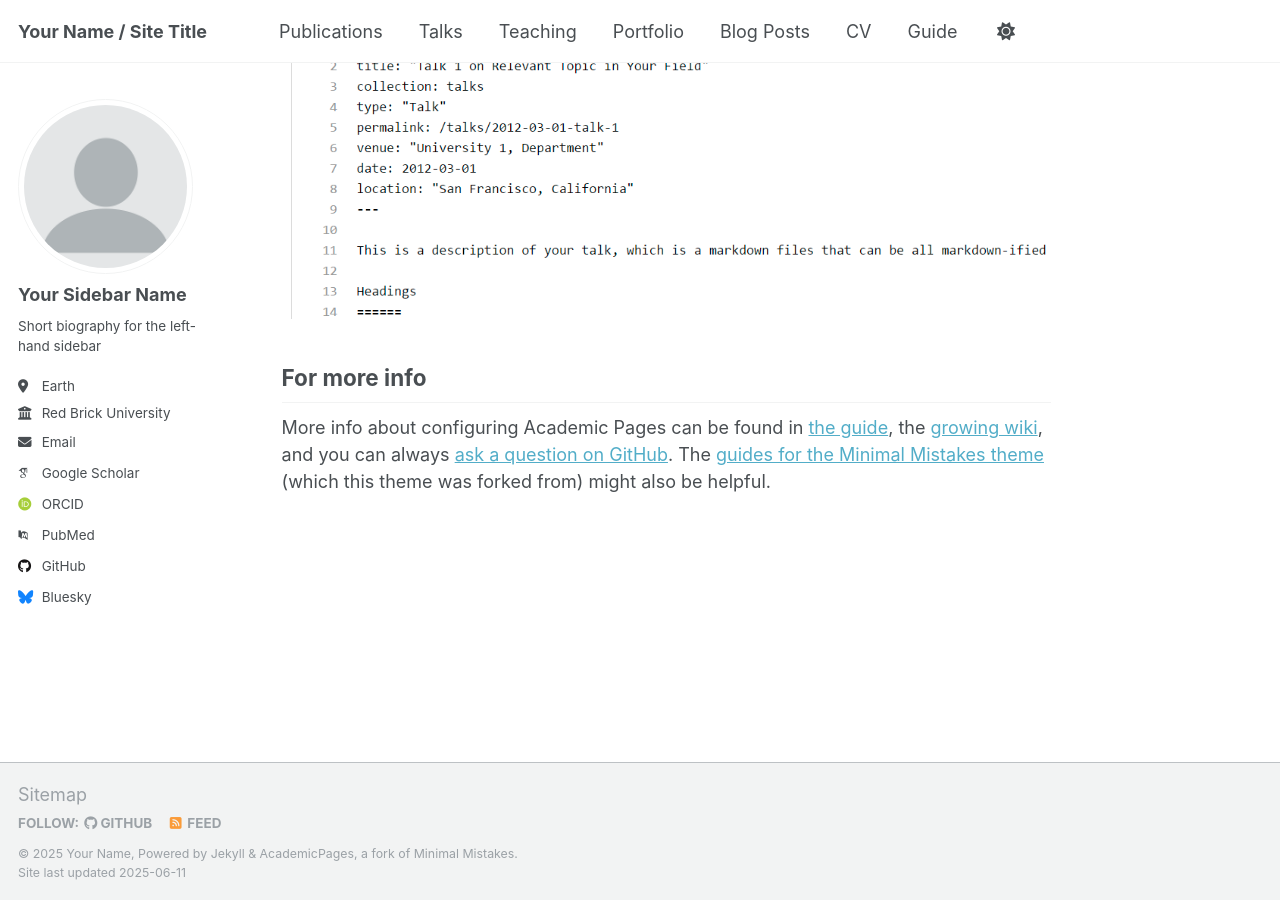
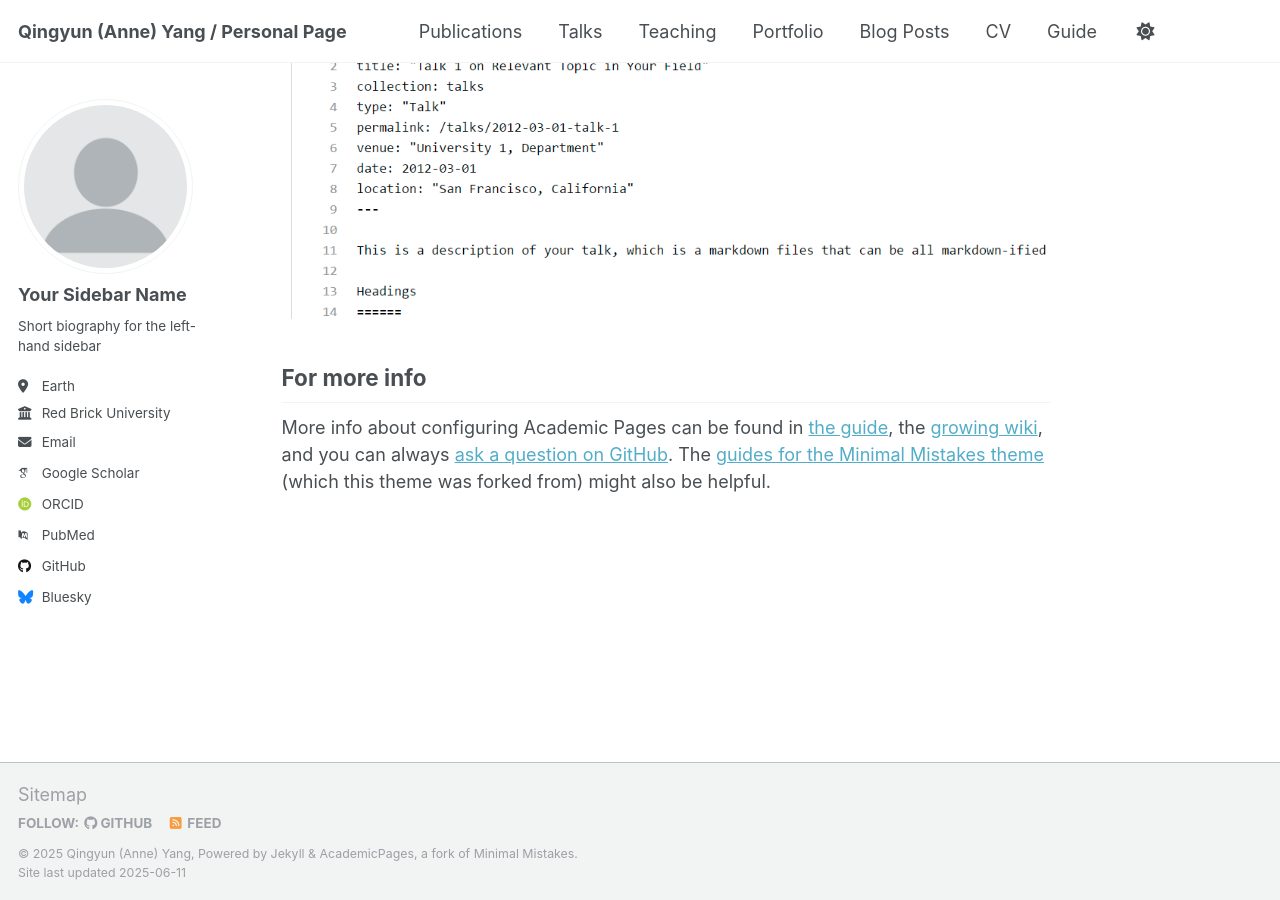
Before and after one commit to Anne-Yang/qingyun-yang.github.io, a Jekyll site: the page built from _pages/about.md, in a window 1280 px wide and 900 px high, scrolled down 2636 px. Built offline with Jekyll 4.4.1, drawn with Linux system fonts in a browser that asks for light colours; some web fonts are replaced.

Commit message:
test config

```diff
--- a/_config.yml
+++ b/_config.yml
@@ -9,9 +9,9 @@
 # Basic Site Settings
 locale                   : "en-US"
 site_theme               : "default"
-title                    : "Your Name / Site Title"
+title                    : "Qingyun (Anne) Yang / Personal Page"
 title_separator          : "-"
-name                     : &name "Your Name"
+name                     : &name "Qingyun (Anne) Yang"
 description              : &description "personal description"
 url                      : https://academicpages.github.io # the base hostname & protocol for your site e.g. "https://[your GitHub username].github.io" or if you already have some other page hosted on Github then use "https://[your GitHub username].github.io/[Your Repo Name]"
 baseurl                  : "" # the subpath of your site, e.g. "/blog"
```
